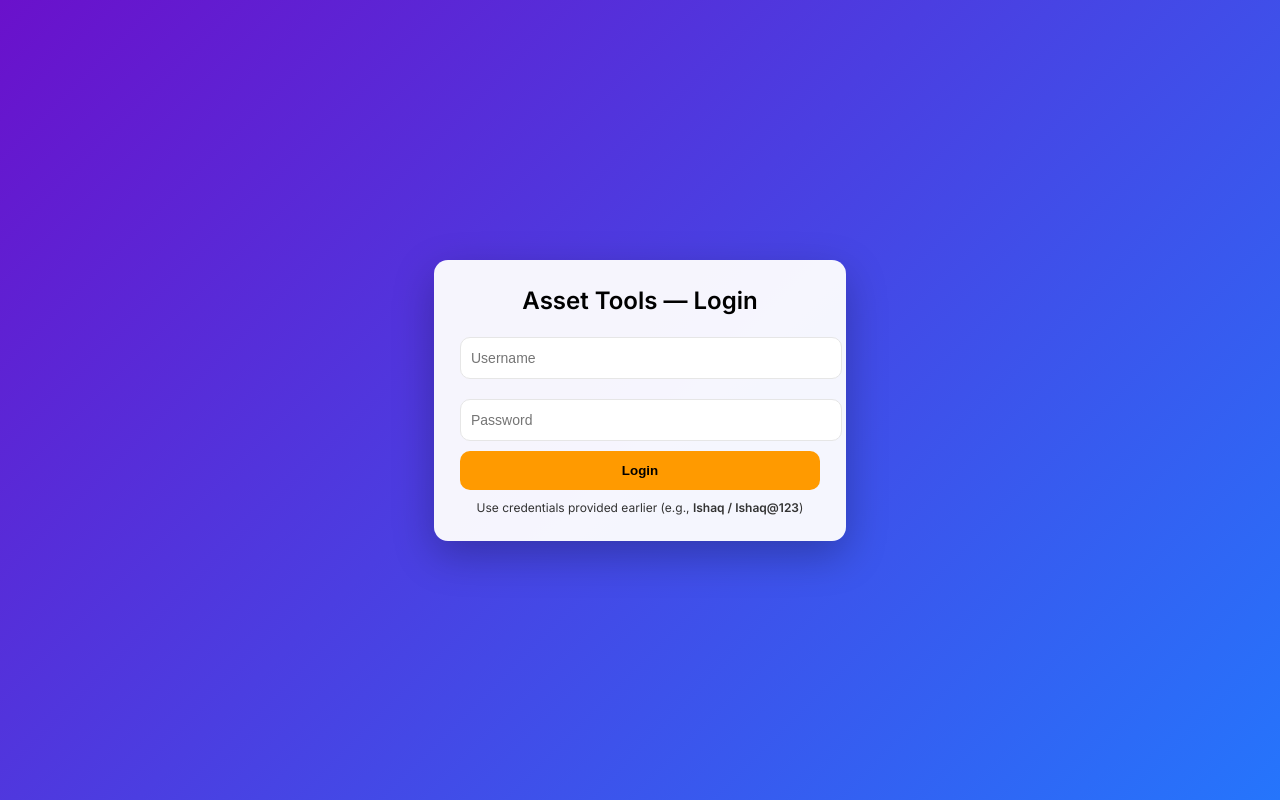
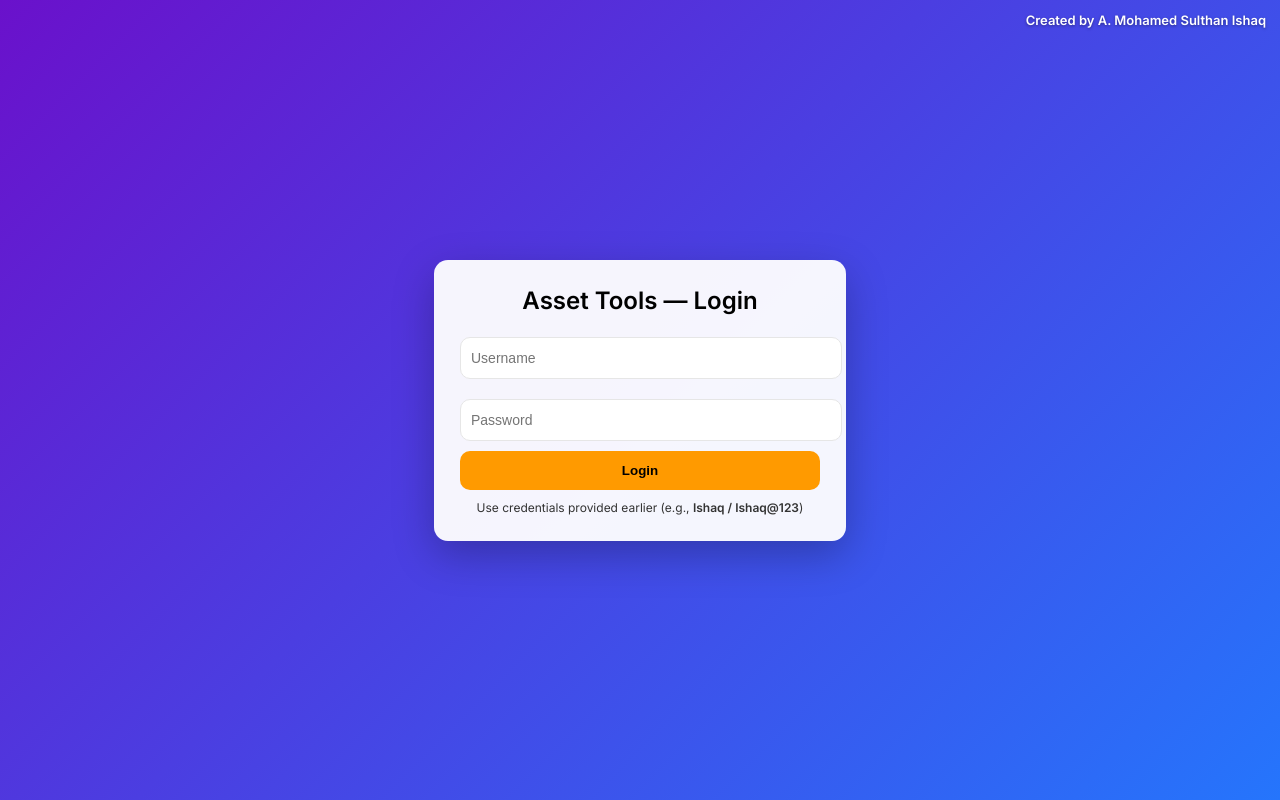
Before and after one commit to MOHAMED422-eng/ishaq-1, a plain HTML site: page index.html/index.html in a window 1280 px wide. Drawn offline with Linux system fonts and the light colour scheme.

Commit message:
Update index.html

```diff
--- a/index.html/index.html
+++ b/index.html/index.html
@@ -19,6 +19,18 @@
     justify-content:center;
     background:var(--bg-gradient);
   }
+
+  /* TOP RIGHT CREDIT TEXT */
+  .credit{
+    position:fixed;
+    top:12px;
+    right:14px;
+    font-size:13px;
+    color:#fff;
+    font-weight:600;
+    text-shadow:0 1px 3px rgba(0,0,0,0.4);
+  }
+
   .card{
     background: rgba(255,255,255,0.95);
     width:360px;
@@ -53,6 +65,10 @@
 </style>
 </head>
 <body>
+
+  <!-- TOP RIGHT TEXT -->
+  <div class="credit">Created by <strong>A. Mohamed Sulthan Ishaq</strong></div>
+
   <div class="card">
     <h2>Asset Tools — Login</h2>
     <input id="username" placeholder="Username" />
```
